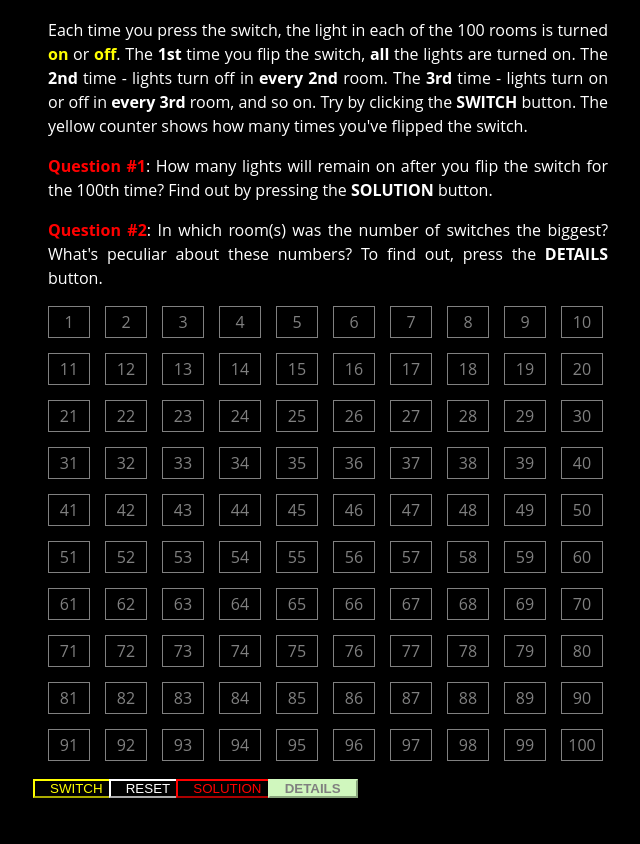
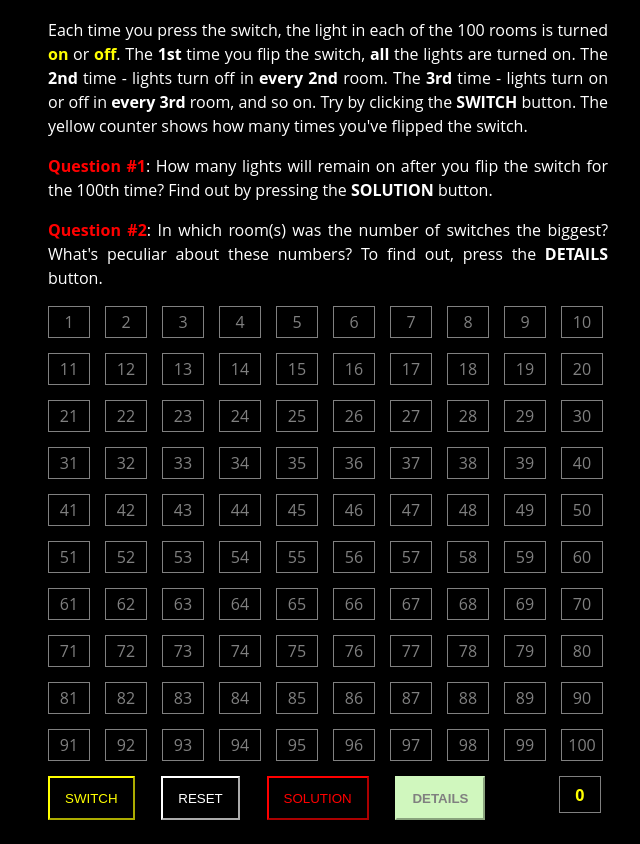
Before and after one commit to grzegorzgrygiel/100-switches, a plain HTML site: page index.html in a window 1280 px wide. Shown: the part 54-898 px from the top of the page, without its empty margins (312-952 px from the left). Drawn offline with nearby package versions, Linux system fonts and the light colour scheme.

Commit message:
final changes

```diff
--- a/style.css
+++ b/style.css
@@ -40,6 +40,13 @@ span {
     align-content:start;
 }
 
+#controls {
+    width: 560px;
+    display: flex;
+    flex-direction: row;
+    justify-content:space-between;
+}
+
 #detailsData {
     width: 560px;
     margin: 0 auto;
@@ -58,6 +65,20 @@ span {
 
 }
 
+#counter {
+    width:  40px;
+    height: 35px;
+    background-color: black;
+    color: grey;
+    border: 1px solid grey;
+    display: flex;
+    align-items:center;
+    justify-content:center;
+    margin-right: 7px;
+    color: yellow;
+    font-weight: bold;
+}
+
 .room {
  line-height: normal;
 }
@@ -67,7 +88,6 @@ span {
     color: yellow;
     border-color: yellow;
     padding: 0px 15px;
-    margin-left: -15px;
 }
 
 #switch:active {
@@ -91,14 +111,14 @@ span {
     color: white;
     border-color: white;
     padding: 0px 15px;
-    margin-left: -15px;
+    margin-left: -10px;
+
 }
 #cancel:active {
     background-color: white;
     color: black;
     border-color: white;
     padding: 0px 15px;
-    margin-left: -15px;
 }
 
 #solution {
@@ -106,7 +126,8 @@ span {
     color: red;
     border-color: red;
     padding: 0px 15px;
-    margin-left: -15px;
+    margin-left: -10px;
+
 }
 #solution:active {
 	background-color: red;
@@ -128,7 +149,8 @@ span {
     border-color: green;
     font-weight: bold;
     padding: 0px 15px;
-    margin-left: -15px;
+    margin-left: -10px;
+
 }
 #details:active {
     background-color: green;
```
